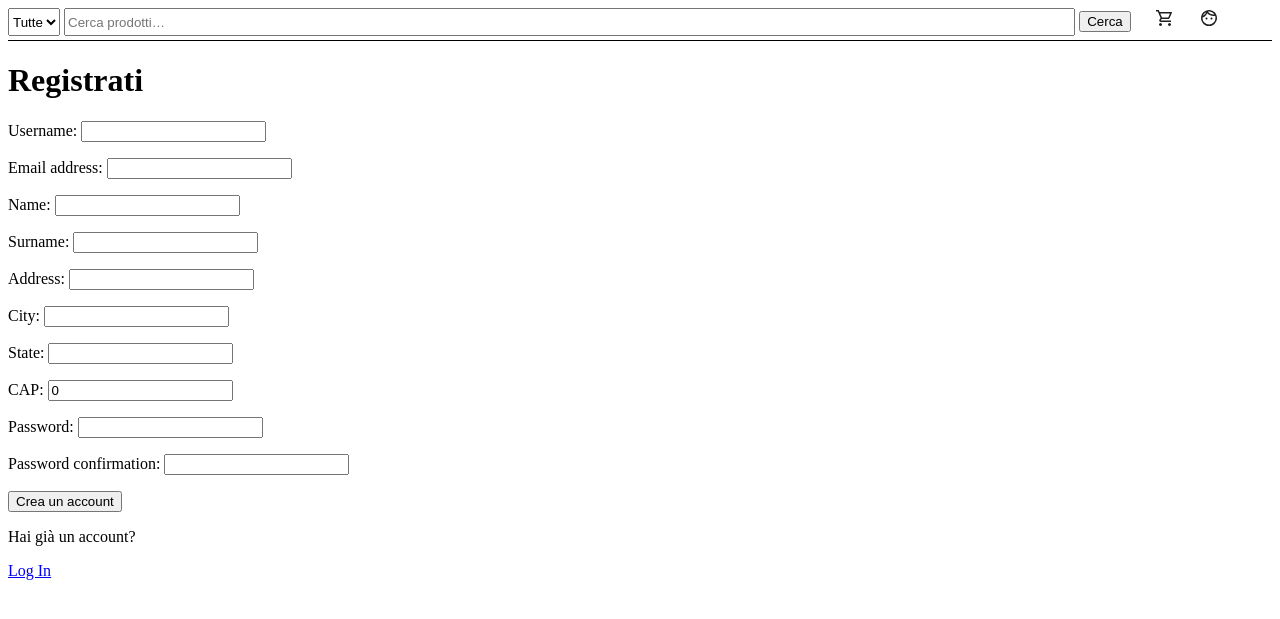
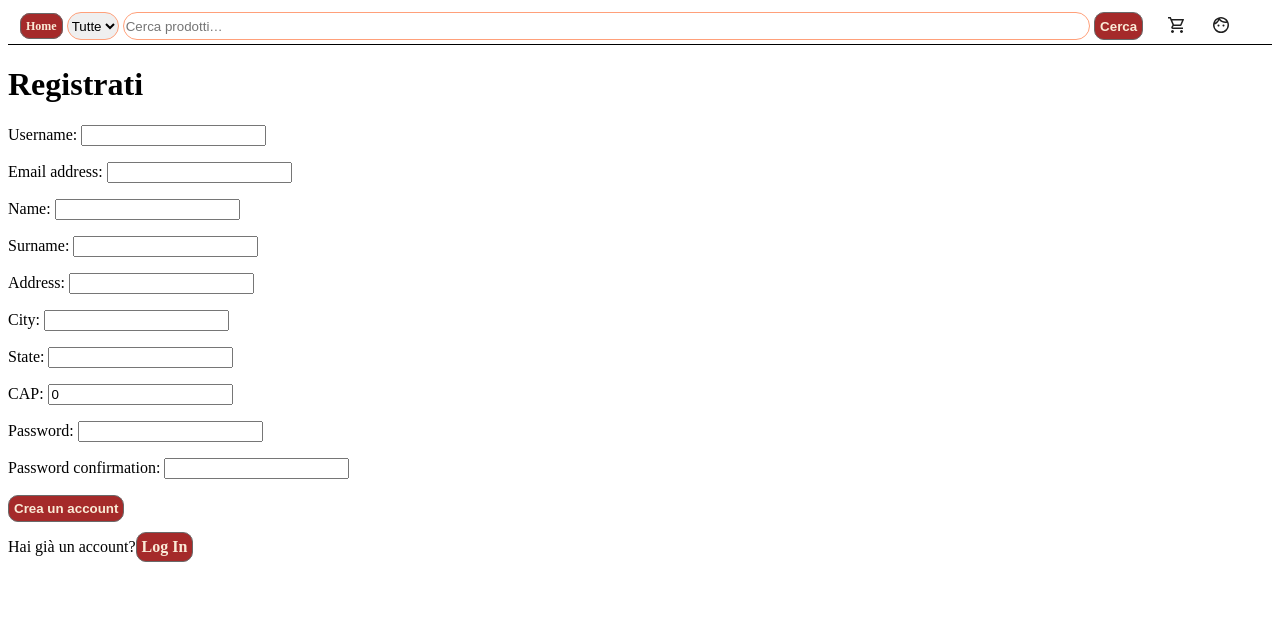
Before and after one commit to Pietrolio19/E-commerce-Django, a Django app: page /signup/ in a window 1280 px wide. Shown: the top 619 px of the page. Run offline with Django 4.2, Linux system fonts and the light colour scheme.

Commit message:
Perfezionata la struttura generale, aggiunto styling e completato: login, logout, signup, conferma ordine

```diff
--- a/PPM_project/settings.py
+++ b/PPM_project/settings.py
@@ -125,3 +125,5 @@ STATIC_URL = "static/"
 DEFAULT_AUTO_FIELD = "django.db.models.BigAutoField"
 
 AUTH_USER_MODEL = "accounts.CustomUser"
+
+LOGIN_REDIRECT_URL = "catalog"
--- a/accounts/templates/accounts/login.html
+++ b/accounts/templates/accounts/login.html
@@ -7,6 +7,6 @@
     <form method="post">
         {% csrf_token %}
         {{ form.as_p }}
-        <button type="submit">Login</button>
+        <button type="submit" class="btn-style">Login</button>
     </form>
 {% endblock %}
--- a/accounts/templates/accounts/sign_up.html
+++ b/accounts/templates/accounts/sign_up.html
@@ -8,8 +8,10 @@
     <form method="post" class="sign-up-wrapper">
         {% csrf_token %}
         {{ form.as_p }}
-        <button type="submit">Crea un account</button>
+        <button type="submit" class="btn-style">Crea un account</button>
     </form>
-    <p>Hai già un account?</p>
-    <a href="{% url 'accounts:login' %}"> Log In </a>
+    <div class="unlogged-user">
+        <p>Hai già un account?</p>
+        <a href="{% url 'accounts:login' %}" class="btn-style"> Log In </a>
+    </div>
 {% endblock %}
--- a/accounts/urls.py
+++ b/accounts/urls.py
@@ -1,11 +1,12 @@
 from django.contrib.auth.views import LoginView
 from django.urls import path
 from django.contrib.auth import views as auth_views
-from .views import SignUpView
+from .views import ProfileView, SignUpView
 
 app_name = 'accounts'
 urlpatterns = [
     path('signup/', SignUpView.as_view(), name='signup'),
     path('login/', LoginView.as_view(template_name='accounts/login.html'), name='login'),
     path('logout/', auth_views.LogoutView.as_view(), name='logout'),
+    path('profile/', ProfileView.as_view() , name='profile'),
 ]
--- a/accounts/views.py
+++ b/accounts/views.py
@@ -1,8 +1,11 @@
+from django.contrib.auth.mixins import LoginRequiredMixin
 from django.shortcuts import render
 from django.urls import reverse_lazy
 from django.contrib.auth import login
-from django.views.generic import CreateView
+from django.views.generic import CreateView, DetailView
+from store.models import Order, Category
 from .forms import SignUpForm
+from .models import CustomUser
 
 # Create your views here.
 class SignUpView(CreateView):
@@ -15,6 +18,21 @@ class SignUpView(CreateView):
         login(self.request, self.object)
         return response
 
+class ProfileView(LoginRequiredMixin, DetailView):
+    model = CustomUser
+    template_name = 'accounts/user_info.html'
+    context_object_name = 'user_obj'
 
-class LoginView:
-    pass
+    def get_object(self):
+        return self.request.user
+
+    def get_context_data(self, **kwargs):
+        context = super().get_context_data(**kwargs)
+        context['orders'] = (
+            Order.objects.all().filter(user=self.request.user)
+            .select_related('user')
+            .prefetch_related('items', 'items__product')
+            .order_by('-completed_at')
+        )
+        context['categories'] = (Category.objects.all())
+        return context
--- a/store/static/store/css/style.css
+++ b/store/static/store/css/style.css
@@ -5,8 +5,21 @@
 
 /*template base */
 
+.base-form {
+    padding: 0;
+    font-size: 12px;
+}
+
+.form-wrapper {
+    position: sticky;
+    top: 0;
+    width: 100%;
+    z-index: 1000;
+    background-color: white;
+}
+
 .top-bar {
-    height: 32px;
+    padding: 4px 12px;
     border-bottom: black solid 1px;
 }
 
@@ -14,26 +27,46 @@
     display: inline-block;
     height: 28px;
     vertical-align: middle;
+    border-radius: 20px;
+    border: 1px solid lightsalmon;
 }
 
 .top-input {
     display: inline-block;
-    width: 80%;
+    width: 78%;
     height: 28px;
     vertical-align: middle;
+    border-radius: 20px;
+    border: 1px solid lightsalmon;
 }
 
-.top-button {
+.top-btn {
     display: inline-block;
     width: 4%;
     height: 28px;
     vertical-align: middle;
+    background-color: brown;
+    border-radius: 10px;
+    border: dimgray solid 1px;
+    padding: 5px;
+    font-weight: bold;
+    transition: background .2s ease-in-out;
+    text-decoration: none;
+    color: antiquewhite;
+}
+
+.top-btn:hover,
+.top-btn:focus {
+    background-color: sandybrown;
+    color: white;
+    outline: none;
+    cursor: pointer;
 }
 
 .cart-btn,
 .user-btn {
     display: inline-block;
-    height: 28px;
+    height: 22px;
     background-color: white;
     border: none;
     margin: 0 0 0 20px;
@@ -42,14 +75,35 @@
 
 /* template catalog */
 
-
 .welcome {
     display: flex;
     width: 100%;
+    justify-content: space-between;
+    align-items: center;
 }
 
-.logout-btn {
-    display: inline-block;
+.welcome h1 {
+    flex: 5 1 0;
+}
+
+.welcome form {
+    margin: 0;
+}
+
+.unlogged-user {
+    display: flex;
+    width: 100%;
+    align-items: center;
+    margin-bottom: 10px;
+}
+
+.unlogged-user h1 {
+    flex: 5 1 0;
+}
+
+.signup-btn,
+.login-btn {
+    margin-left: 5px;
     align-self: flex-end;
 }
 
@@ -103,10 +163,7 @@
     margin-bottom: 3px;
 }
 
-.add-to-cart,
-.checkout-btn,
-.back-to-cart,
-.payment-btn {
+.btn-style {
     background-color: brown;
     border-radius: 10px;
     border: dimgray solid 1px;
--- a/store/templates/store/base.html
+++ b/store/templates/store/base.html
@@ -8,8 +8,9 @@
 </head>
 <body>
 <main class="main-content">
-    <header>
+    <header class="form-wrapper">
         <form class="top-bar" role="search" method="get" action="{% url 'catalog' %}">
+            <a href="{% url 'catalog' %}" class="btn-style base-form">Home</a>
             <label for="cat"></label>
             <select id="cat" name="cat" class="cat-btn">
                 <option value="">Tutte</option>
@@ -21,14 +22,24 @@
                 {% endfor %}
             </select>
             <label for="usr-input"></label>
-            <input id="usr-input" name="q" class="top-input" type="search" placeholder="Cerca prodotti…" value="{{ q }}">
+            <input id="usr-input" name="q" class="top-input" type="search" placeholder="Cerca prodotti…"
+                   value="{{ q }}">
             <button class="top-btn" type="submit">Cerca</button>
             <a href="{% url 'cart_view' %}" class="cart-btn">
-                <img src="{% static "store/img/shopping_cart_16dp_1F1F1F_FILL0_wght400_GRAD0_opsz20.svg" %}" alt="cart">
+                <img src="{% static "store/img/shopping_cart_16dp_1F1F1F_FILL0_wght400_GRAD0_opsz20.svg" %}"
+                     alt="cart">
             </a>
-            <a href="{% url 'accounts:signup' %}" class="user-btn">
-                <img src="{% static "accounts/img/face_16dp_1F1F1F_FILL0_wght400_GRAD0_opsz20.svg" %}" alt="user">
-            </a>
+            {% if user.is_authenticated %}
+                <a href="{% url 'accounts:profile' %}" class="user-btn">
+                    <img src="{% static "accounts/img/face_16dp_1F1F1F_FILL0_wght400_GRAD0_opsz20.svg" %}"
+                         alt="user">
+                </a>
+            {% else %}
+                <a href="{% url 'accounts:signup' %}" class="user-btn">
+                    <img src="{% static "accounts/img/face_16dp_1F1F1F_FILL0_wght400_GRAD0_opsz20.svg" %}"
+                         alt="user">
+                </a>
+            {% endif %}
         </form>
     </header>
     <div>
--- a/store/templates/store/payment.html
+++ b/store/templates/store/payment.html
@@ -1,5 +1,7 @@
 {% extends "store/base.html" %}
 
 {% block content %}
-<h1>Pagamento Riuscito!</h1>
+    <h1>Pagamento Riuscito!</h1>
+    <a href="{% url 'catalog' %}" class="btn-style">Ritorna alla home</a>
+    <a href="{% url 'accounts:profile' %}" class="btn-style">Visualizza i miei ordini</a>
 {% endblock %}
```
Also changed, not shown: other parts of store/static/store/css/style.css (+23 -15 lines), accounts/templates/accounts/user_info.html (added, +27 -0 lines), store/models.py (+17 -1 lines), store/templates/store/cart.html (+11 -4 lines), store/templates/store/catalog_and_search.html (+10 -3 lines), store/templates/store/checkout.html (+4 -4 lines), store/views.py (+9 -5 lines), store/migrations/0006_order_completed_at.py (added).
